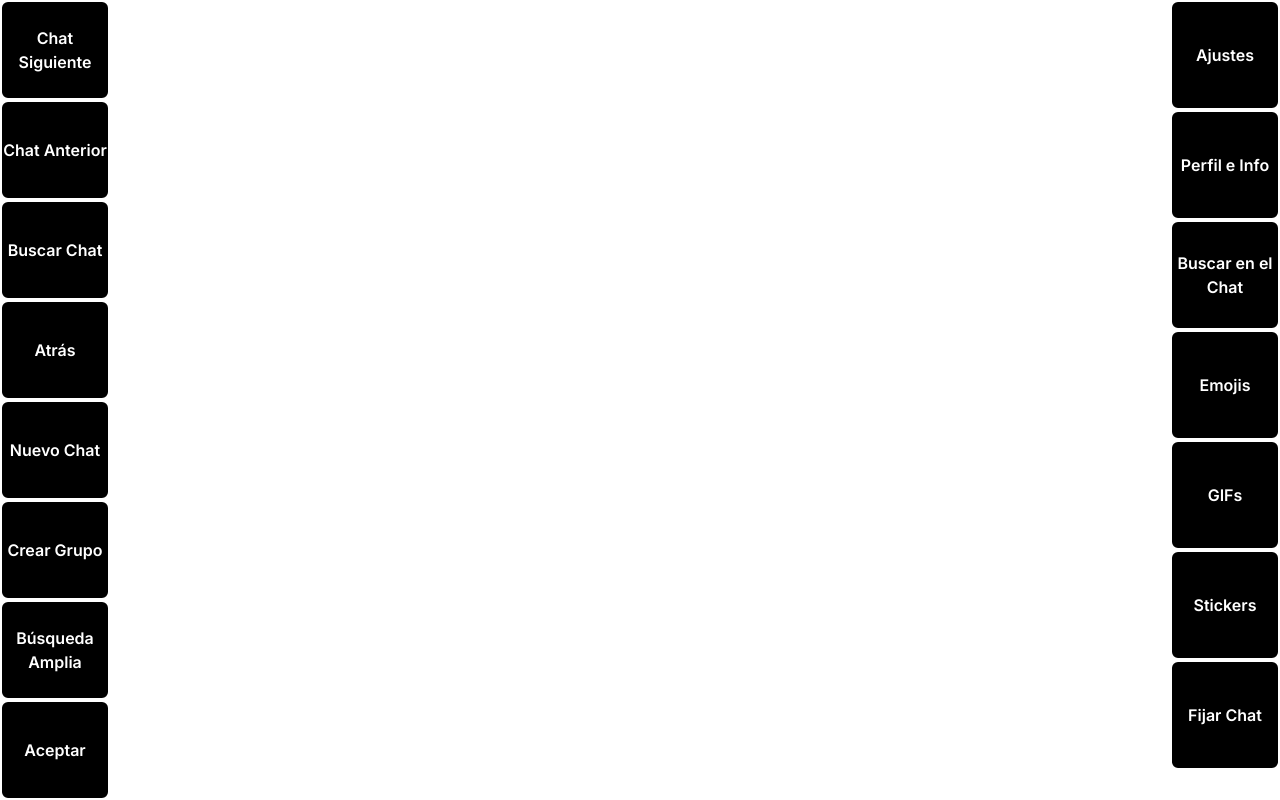
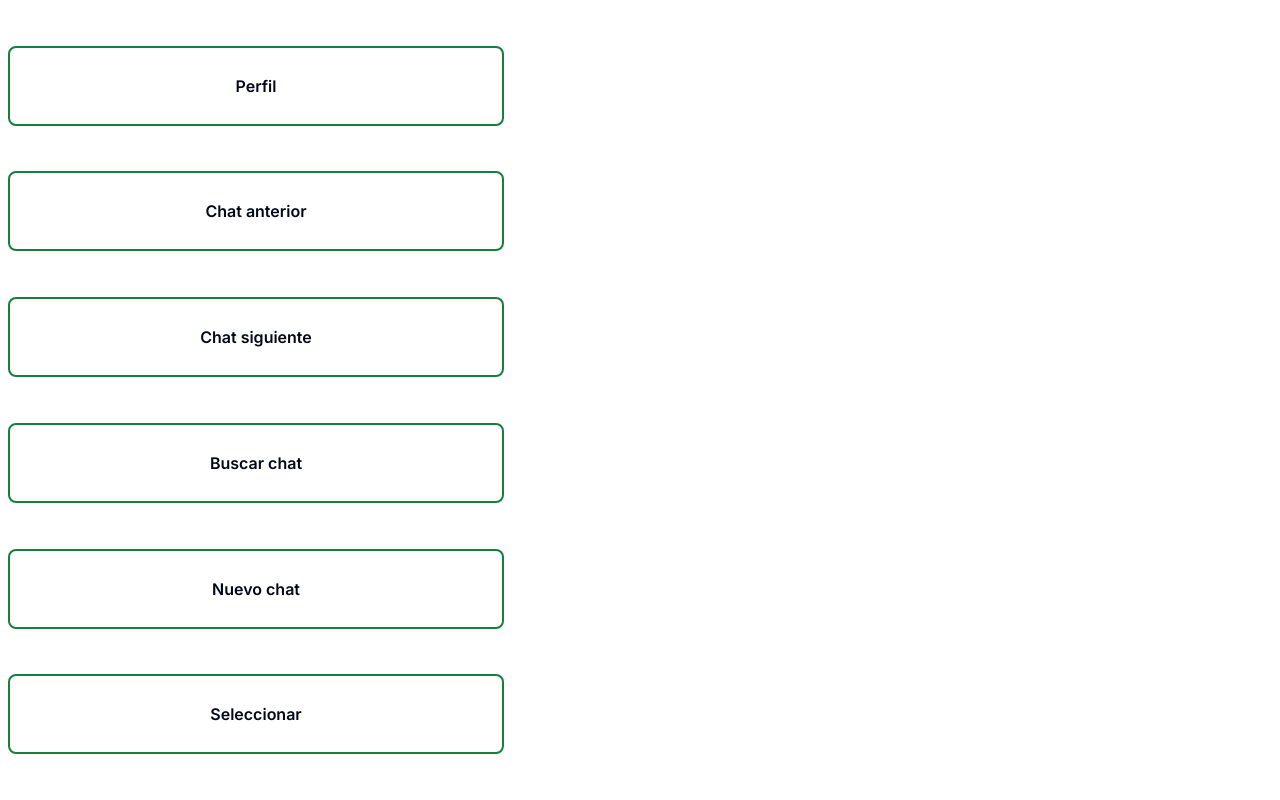
Before and after one commit to camilarojasfritz/neufitech, a Next.js app: page /whatsapp in a window 1280 px wide. Built offline with nearby package versions, Linux system fonts and the light colour scheme.

Commit message:
work in whatsapp routes

```diff
--- a/main/main.js
+++ b/main/main.js
@@ -56,6 +56,5 @@ ipcMain.on("send-key", (event, key) => {
 });
 
 ipcMain.on("speak", (event, text) => {
-  const utterance = new SpeechSynthesisUtterance(text);
-  window.speechSynthesis.speak(utterance);
+  event.sender.send("perform-tts", text);
 });
--- a/main/preload.js
+++ b/main/preload.js
@@ -13,4 +13,8 @@ contextBridge.exposeInMainWorld("electronAPI", {
   speak: (text) => {
     ipcRenderer.send("speak", text);
   },
+  onPerformTTS: (callback) => ipcRenderer.on("perform-tts", (event, text) => {
+    const utterance = new SpeechSynthesisUtterance(text);
+    window.speechSynthesis.speak(utterance);
+  })
 });
--- a/src/app/whatsapp/page.tsx
+++ b/src/app/whatsapp/page.tsx
@@ -1,4 +1,4 @@
-import Whatsapp from "@/components/Whatsapp";
+import Whatsapp from "@/components/whatsapp/Whatsapp";
 
 const Page = () => {
   return <Whatsapp />;
--- a/src/components/Whatsapp.tsx
+++ /dev/null
@@ -1,94 +0,0 @@
-import React from "react";
-import Webview from "./Webview";
-import ButtonAnimation from "./ButtonAnimation";
-
-const Whatsapp = () => {
-  return (
-    <div className="h-[100vh] flex flex-row">
-      <div className="h-[100vh] flex flex-col">
-        <ButtonAnimation
-          propClass="w-[110px] h-[110px] bg-black"
-          text="Chat Siguiente"
-          keyCombination={["control", "alt", "tab"]}
-        />
-        <ButtonAnimation
-          propClass="w-[110px] h-[110px] bg-black"
-          text="Chat Anterior"
-          keyCombination={["control", "alt", "shift", "tab"]}
-        />
-        <ButtonAnimation
-          propClass="w-[110px] h-[110px] bg-black"
-          text="Buscar Chat"
-          keyCombination={["control", "alt", "shift", "7"]}
-        />
-        <ButtonAnimation
-          propClass="w-[110px] h-[110px] bg-black"
-          text="Atrás"
-          keyPress={"escape"}
-        />
-        <ButtonAnimation
-          propClass="w-[110px] h-[110px] bg-black"
-          text="Nuevo Chat"
-          keyCombination={["control", "alt", "n"]}
-        />
-        <ButtonAnimation
-          propClass="w-[110px] h-[110px] bg-black"
-          text="Crear Grupo"
-          keyCombination={["control", "alt", "shift", "n"]}
-        />
-        <ButtonAnimation
-          propClass="w-[110px] h-[110px] bg-black"
-          text="Búsqueda Amplia"
-          keyCombination={["alt", "k"]}
-        />
-        <ButtonAnimation
-          propClass="w-[110px] h-[110px] bg-black"
-          text="Aceptar"
-          keyPress={"enter"}
-        />
-      </div>
-
-      <Webview url="https://web.whatsapp.com" />
-
-      <div className="h-[100vh] flex flex-col">
-        <ButtonAnimation
-          propClass="w-[110px] h-[110px] bg-black"
-          text="Ajustes"
-          keyCombination={["control", "alt", "comma"]}
-        />
-        <ButtonAnimation
-          propClass="w-[110px] h-[110px] bg-black"
-          text="Perfil e Info"
-          keyCombination={["control", "alt", "p"]}
-        />
-        <ButtonAnimation
-          propClass="w-[110px] h-[110px] bg-black"
-          text="Buscar en el Chat"
-          keyCombination={["control", "alt", "shift", "f"]}
-        />
-        <ButtonAnimation
-          propClass="w-[110px] h-[110px] bg-black"
-          text="Emojis"
-          keyCombination={["control", "alt", "e"]}
-        />
-        <ButtonAnimation
-          propClass="w-[110px] h-[110px] bg-black"
-          text="GIFs"
-          keyCombination={["control", "alt", "g"]}
-        />
-        <ButtonAnimation
-          propClass="w-[110px] h-[110px] bg-black"
-          text="Stickers"
-          keyCombination={["control", "alt", "s"]}
-        />
-        <ButtonAnimation
-          propClass="w-[110px] h-[110px] bg-black"
-          text="Fijar Chat"
-          keyCombination={["control", "alt", "shift", "p"]}
-        />
-      </div>
-    </div>
-  );
-};
-
-export default Whatsapp;
--- /dev/null
+++ b/src/components/whatsapp/Whatsapp.tsx
@@ -0,0 +1,77 @@
+"use client"
+import { useEffect, useState } from "react";
+import Webview from "../Webview";
+import ButtonAnimation from "../ButtonAnimation";
+import whatsappRoutes from "./routeWhatsapp";
+
+type RouteConfig = {
+  keyCombination?: string[];
+  keyPress?: string;
+  buttons?: Record<string, RouteConfig>;
+};
+
+type WhatsappRoute = Record<string, RouteConfig>;
+
+const Whatsapp = () => {
+  const [isAllow, setIsAllow] = useState(false);
+  const [funcToEjec, setFuncToEjec] = useState("");
+  const [activeButtons, setActiveButtons] = useState([
+    "Chat-anterior",
+    "Chat-siguiente",
+    "Buscar-chat",
+    "Nuevo-chat",
+    "Seleccionar",
+    "Perfil",
+  ]);
+
+  const changeState = (func: string) => {
+    setIsAllow(true);
+    setFuncToEjec(func);
+  };
+
+  const handleActive = (func: string) => {
+    const route = whatsappRoutes.find((route) => Object.keys(route)[0] === func) as WhatsappRoute | undefined;
+
+    if (route) {
+      const config = route[func];
+      if (config.buttons) {
+        const newButtons = Object.keys(config.buttons);
+        setActiveButtons(newButtons);
+      }
+    }
+    setIsAllow(false);
+  };
+
+  useEffect(() => {
+    if (isAllow) {
+      handleActive(funcToEjec);
+    }
+    console.log(activeButtons)
+  }, [isAllow]);
+
+  return (
+    <div className="h-[100vh] flex flex-row bg-white">
+      <div className="w-[40%] p-2 gap-2 flex flex-col items-center justify-evenly">
+        {whatsappRoutes.map((route, index) => {
+          const buttonName = Object.keys(route)[0];
+          if (activeButtons.includes(buttonName)) {
+            return (
+              <ButtonAnimation
+                functionKeyboard={{ funct: buttonName, state: changeState }}
+                key={index}
+                textColor="black"
+                text={`${buttonName.replace("-", " ")}`}
+                buttonBorder="border-green-700"
+                propClass="w-full h-[80px]"
+              />
+            );
+          }
+          return null;
+        })}
+      </div>
+      {/* <Webview url="urlWhatsapp" /> */}
+    </div>
+  );
+};
+
+export default Whatsapp;
--- /dev/null
+++ b/src/components/whatsapp/routeWhatsapp.tsx
@@ -0,0 +1,56 @@
+const whatsappRoutes = [{
+    "Perfil": {
+        keyCombination: ["control", "alt", "comma"]
+    }
+},
+{
+    "Chat-anterior": {
+        keyCombination: ["control", "alt", "shift", "tab"]
+    }
+},
+{
+    "Chat-siguiente": {
+        keyCombination: ["control", "alt", "tab"]
+    }
+},
+{
+    "Buscar-chat": {
+        keyCombination: ["control", "alt", "shift", "7"]
+    }
+},
+{
+    "Nuevo-chat": {
+        keyCombination: ["control", "alt", "n"],
+        buttons: {
+            "Anterior": {
+                keyCombination: ["control", "alt", "shift", "tab"]
+            },
+            "Siguiente": {
+                keyCombination: ["control", "alt", "tab"]
+            },
+            "Nuevo-grupo": {
+                keyCombination: ["control", "alt", "shift", "n"],
+                "Agregar": { keyPress: "enter" }
+            },
+            "Seleccionar": {
+                keyPress: "enter"
+            }
+        }
+    }
+},
+{
+    "Seleccionar": {
+        keyPress: "enter",
+        buttons: {
+            "Buscar-en-chat": {
+                keyCombination: ["control", "alt", "shift", "f"]
+            },
+            "Fijar-chat": {
+                keyCombination: ["control", "alt", "shift", "p"]
+            }
+        }
+    }
+}
+]
+
+export default whatsappRoutes;
--- a/tailwind.config.ts
+++ b/tailwind.config.ts
@@ -22,7 +22,7 @@ const config = {
         border: "hsl(var(--border))",
         keybackground: "#011820",
         keyboardHeader: "#576280",
-        charge: "#743ce6",
+        charge: "#4ade80",
         input: "hsl(var(--input))",
         ring: "hsl(var(--ring))",
         background: "hsl(var(--background))",
```
